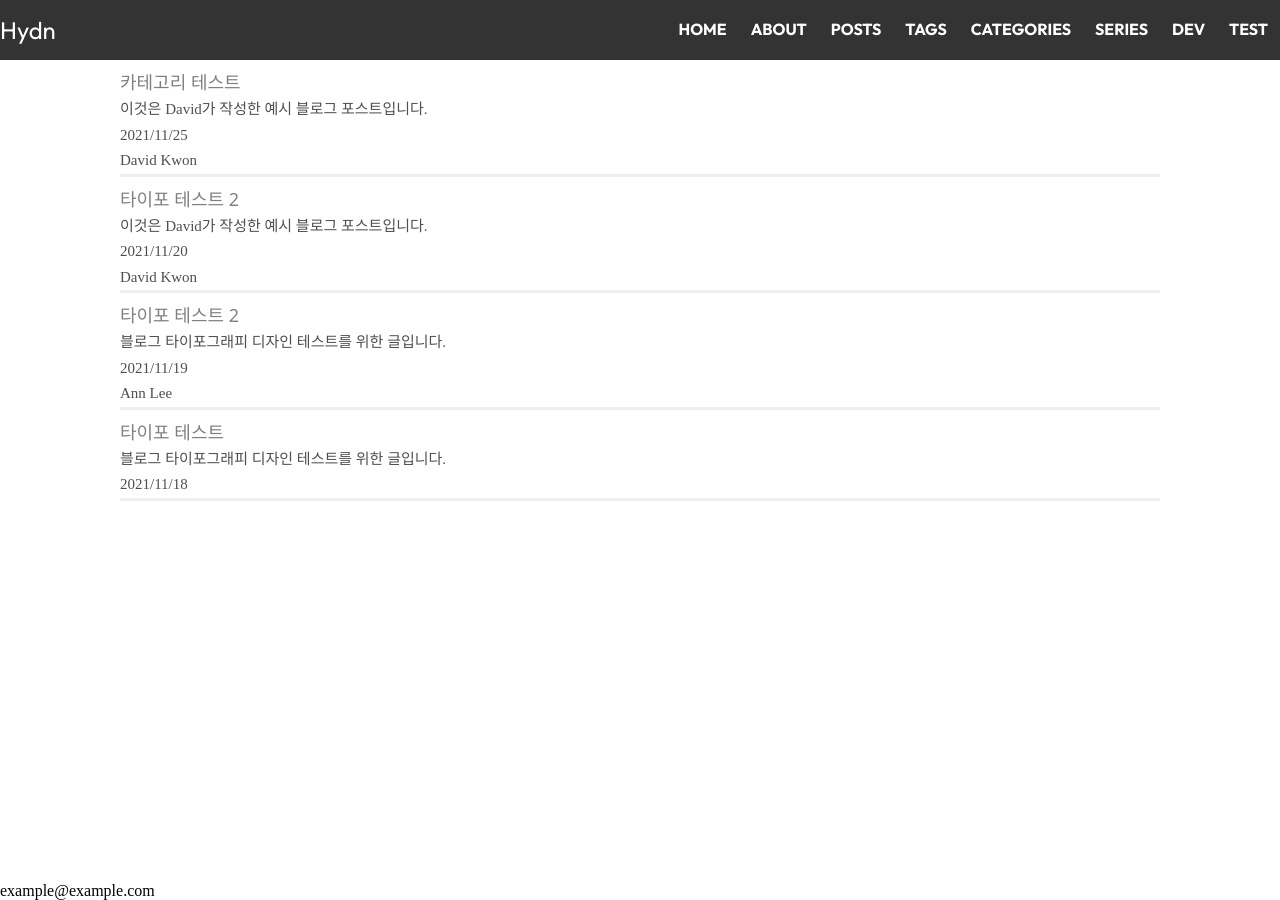
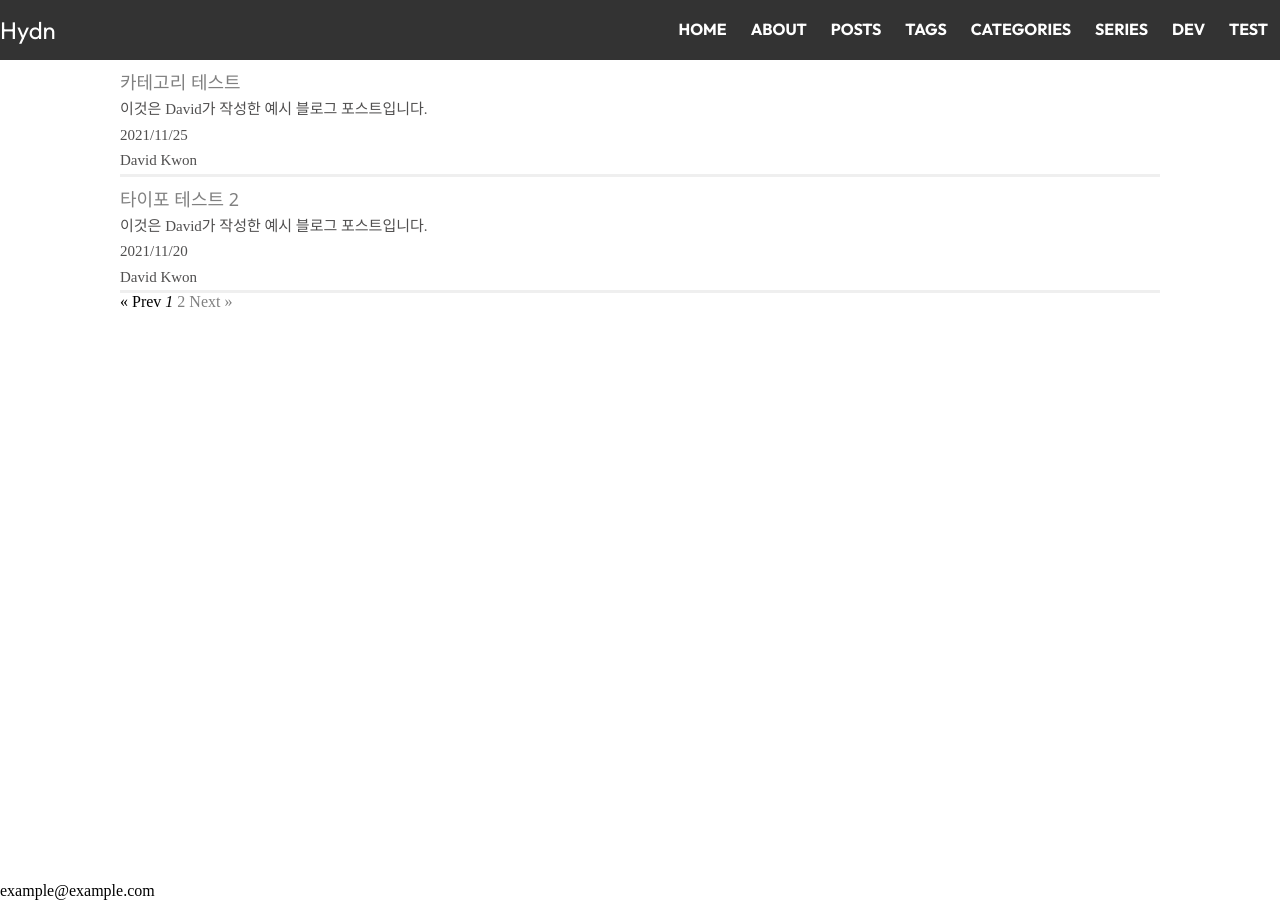
Before and after one commit to CYAN4S/hydn, a Jekyll site: the page built from allpost/index.html, in a window 1280 px wide. Built offline with Jekyll 4.4.1, drawn with Linux system fonts in a browser that asks for light colours; nearby versions of some CDN libraries; some web fonts are replaced; the list of posts is cut into pages by our own code.

Commit message:
Add paginator

```diff
--- a/Gemfile
+++ b/Gemfile
@@ -4,3 +4,8 @@ source "https://rubygems.org"
 gemspec
 
 gem "webrick", "~> 1.7"
+
+group :jekyll_plugins do
+  gem "jekyll-gist"
+  gem "jekyll-paginate"
+end
--- a/_config.yml
+++ b/_config.yml
@@ -85,3 +85,6 @@ collections:
 
 sass:
   style : compressed
+
+paginate: 2
+paginate_path: "/allpost/:num/"
--- a/allpost/index.html
+++ b/allpost/index.html
@@ -3,7 +3,28 @@ layout: default
 ---
 
 <section>
-  {% for post in site.posts %}
+  {% for post in paginator.posts %}
   <div class="post-style">{% include postlist-item.html %}</div>
-  {% endfor %}
+  {% endfor %} {% if paginator.total_pages > 1 %}
+  <div class="pagination">
+    {% if paginator.previous_page %}
+    <a href="{{ paginator.previous_page_path | relative_url }}">&laquo; Prev</a>
+    {% else %}
+    <span>&laquo; Prev</span>
+    {% endif %} {% for page in (1..paginator.total_pages) %} {% if page ==
+    paginator.page %}
+    <em>{{ page }}</em>
+    {% elsif page == 1 %}
+    <a href="{{ site.paginate_path | relative_url | replace: '/:num', ''  }}">{{ page }}</a>
+    {% else %}
+    <a href="{{ site.paginate_path | relative_url | replace: ':num', page }}"
+      >{{ page }}</a
+    >
+    {% endif %} {% endfor %} {% if paginator.next_page %}
+    <a href="{{ paginator.next_page_path | relative_url }}">Next &raquo;</a>
+    {% else %}
+    <span>Next &raquo;</span>
+    {% endif %}
+  </div>
+  {% endif %}
 </section>
--- a/categorypost.html
+++ b/categorypost.html
@@ -8,9 +8,9 @@ title: "Categories"
 
   {% assign category-page = site.category-pages | where: "title", category[0] | first %}
   {% if category-page %}
-  <a href="{{ category-page.url }}"><h2>{{ category[0] }}</h2></a>
+  <a href="{{ category-page.url }}"><h2>{{ category[0] | upcase }}</h2></a>
   {% else %}
-  <h2>{{ category[0] }}</h2>
+  <h2>{{ category[0] | upcase }}</h2>
   {% endif %}
 
   <ul>
--- a/tagpost.html
+++ b/tagpost.html
@@ -15,7 +15,7 @@ layout: default
   {% for tag in tags %}
   <div class="tagbox">
     <div class="tag">
-      <h2>{{ tag[0] }}</h2>
+      <h2>#{{ tag[0] }}</h2>
     </div>
     <ul>
       {% for post in tag[1] %}
```
Also changed, not shown: _posts/2021-11-18-test.md (+1 -1 lines), _posts/2021-11-19-test-copy.md (+1 -1 lines).
